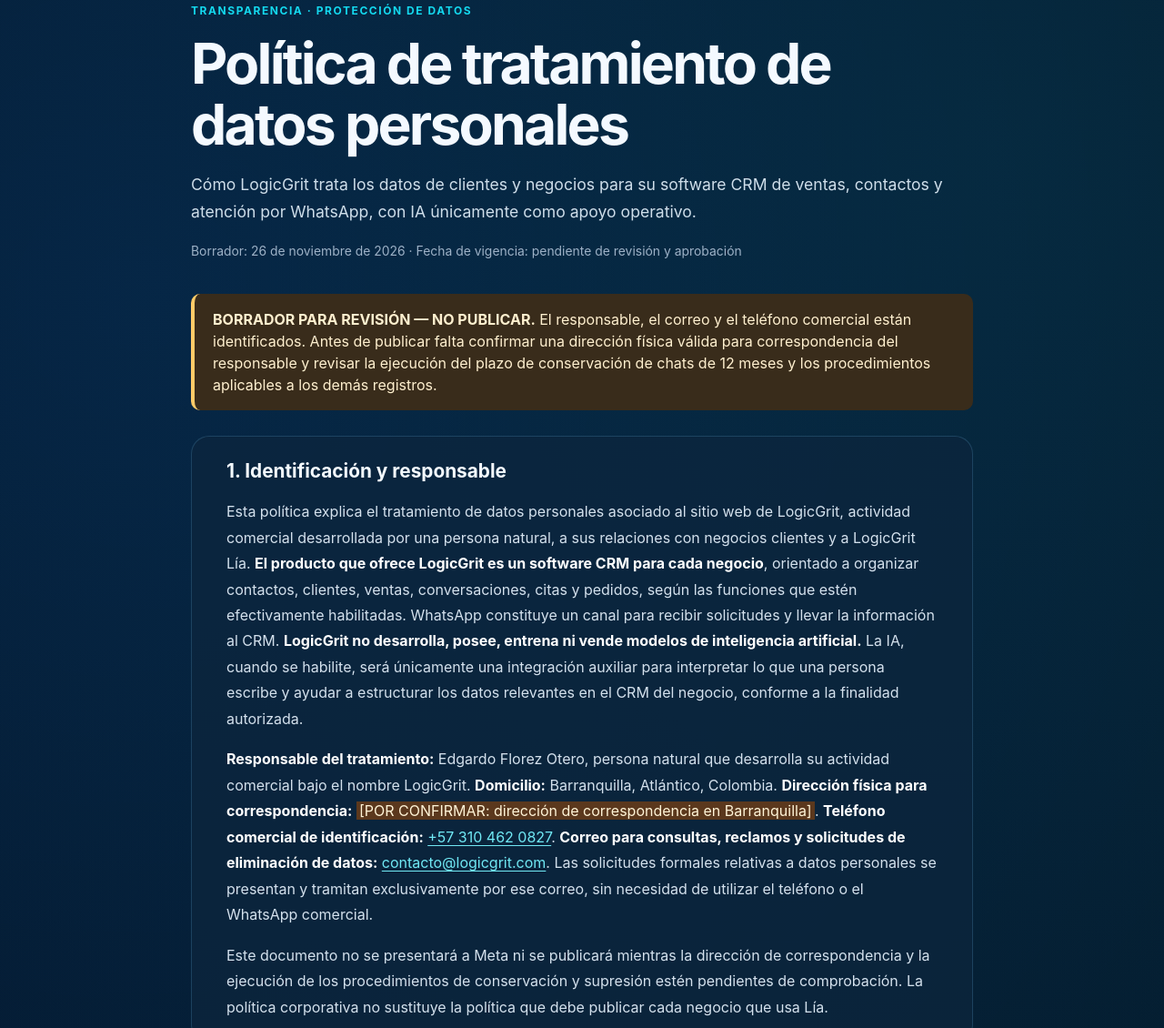
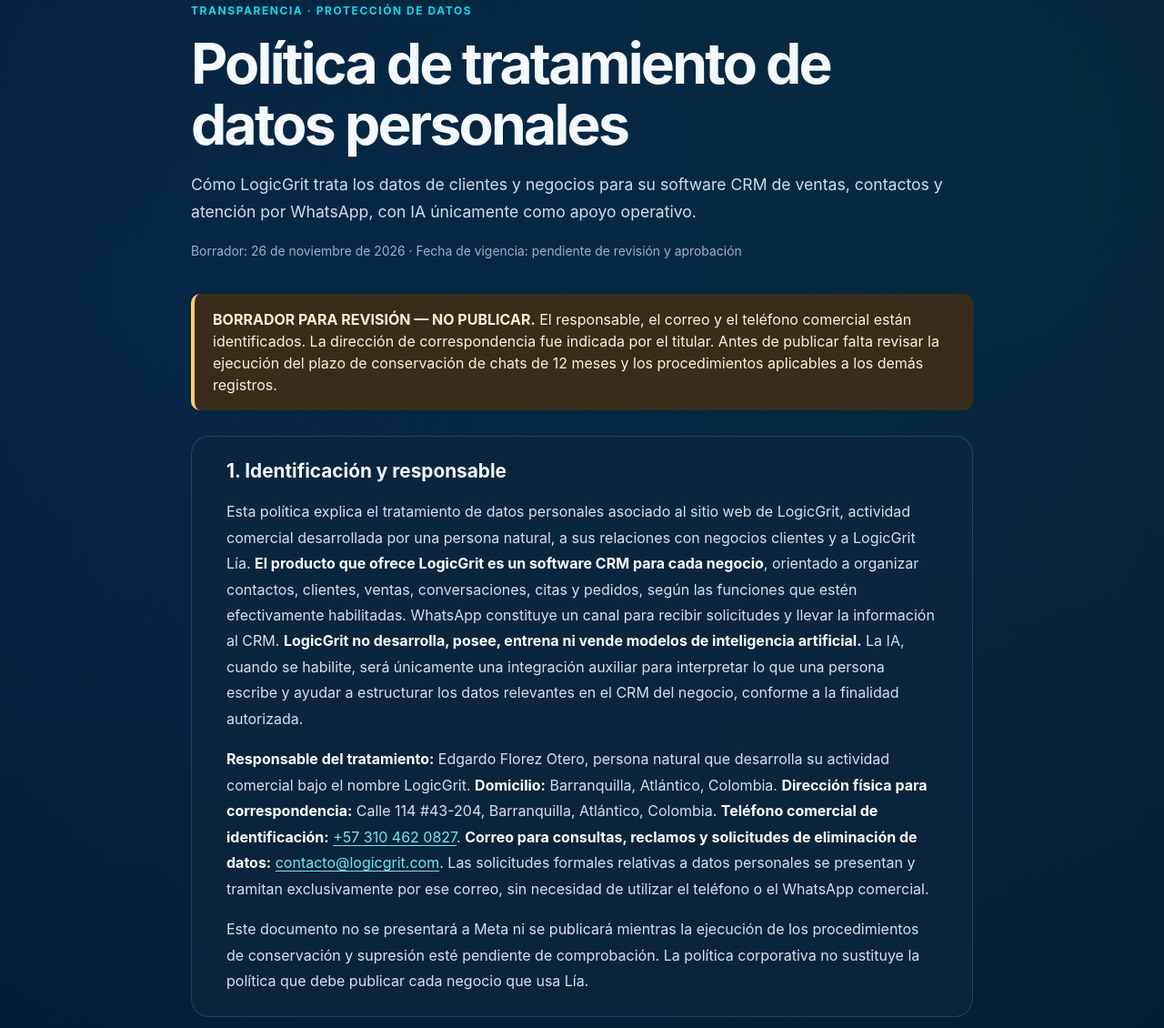
Before and after one commit to edgardodev/logicgrit-web, a plain HTML site: page politica-de-privacidad/index.html in a window 1280 px wide. Shown: the part 142-1272 px from the top of the page at 91% size. Drawn offline with Linux system fonts and the light colour scheme.

Commit message:
docs(legal): registrar dirección de correspondencia indicada por titular

```diff
--- a/politica-de-privacidad/index.html
+++ b/politica-de-privacidad/index.html
@@ -22,11 +22,11 @@
 <div class="legal-hero"><div class="legal-kicker">Transparencia · Protección de datos</div>
 <h1>Política de tratamiento de datos personales</h1><p class="lead">Cómo LogicGrit trata los datos de clientes y negocios para su software CRM de ventas, contactos y atención por WhatsApp, con IA únicamente como apoyo operativo.</p>
 <p class="legal-meta">Borrador: 26 de noviembre de 2026 · Fecha de vigencia: pendiente de revisión y aprobación</p></div>
-<aside class="legal-draft" role="note"><strong>BORRADOR PARA REVISIÓN — NO PUBLICAR.</strong> El responsable, el correo y el teléfono comercial están identificados. Antes de publicar falta confirmar una dirección física válida para correspondencia del responsable y revisar la ejecución del plazo de conservación de chats de 12 meses y los procedimientos aplicables a los demás registros.</aside>
+<aside class="legal-draft" role="note"><strong>BORRADOR PARA REVISIÓN — NO PUBLICAR.</strong> El responsable, el correo y el teléfono comercial están identificados. La dirección de correspondencia fue indicada por el titular. Antes de publicar falta revisar la ejecución del plazo de conservación de chats de 12 meses y los procedimientos aplicables a los demás registros.</aside>
 <article class="legal-article"><section class="legal-section" id="seccion-1"><h2>1. Identificación y responsable</h2>
 <p>Esta política explica el tratamiento de datos personales asociado al sitio web de LogicGrit, actividad comercial desarrollada por una persona natural, a sus relaciones con negocios clientes y a LogicGrit Lía. <strong>El producto que ofrece LogicGrit es un software CRM para cada negocio</strong>, orientado a organizar contactos, clientes, ventas, conversaciones, citas y pedidos, según las funciones que estén efectivamente habilitadas. WhatsApp constituye un canal para recibir solicitudes y llevar la información al CRM. <strong>LogicGrit no desarrolla, posee, entrena ni vende modelos de inteligencia artificial.</strong> La IA, cuando se habilite, será únicamente una integración auxiliar para interpretar lo que una persona escribe y ayudar a estructurar los datos relevantes en el CRM del negocio, conforme a la finalidad autorizada.</p>
-<p><strong>Responsable del tratamiento:</strong> Edgardo Florez Otero, persona natural que desarrolla su actividad comercial bajo el nombre LogicGrit. <strong>Domicilio:</strong> Barranquilla, Atlántico, Colombia. <strong>Dirección física para correspondencia:</strong> <mark>[POR CONFIRMAR: dirección de correspondencia en Barranquilla]</mark>. <strong>Teléfono comercial de identificación:</strong> <a href="tel:+573104620827">+57 310 462 0827</a>. <strong>Correo para consultas, reclamos y solicitudes de eliminación de datos:</strong> <a href="mailto:contacto@logicgrit.com">contacto@logicgrit.com</a>. Las solicitudes formales relativas a datos personales se presentan y tramitan exclusivamente por ese correo, sin necesidad de utilizar el teléfono o el WhatsApp comercial.</p>
-<p>Este documento no se presentará a Meta ni se publicará mientras la dirección de correspondencia y la ejecución de los procedimientos de conservación y supresión estén pendientes de comprobación. La política corporativa no sustituye la política que debe publicar cada negocio que usa Lía.</p></section>
+<p><strong>Responsable del tratamiento:</strong> Edgardo Florez Otero, persona natural que desarrolla su actividad comercial bajo el nombre LogicGrit. <strong>Domicilio:</strong> Barranquilla, Atlántico, Colombia. <strong>Dirección física para correspondencia:</strong> Calle 114 #43-204, Barranquilla, Atlántico, Colombia. <strong>Teléfono comercial de identificación:</strong> <a href="tel:+573104620827">+57 310 462 0827</a>. <strong>Correo para consultas, reclamos y solicitudes de eliminación de datos:</strong> <a href="mailto:contacto@logicgrit.com">contacto@logicgrit.com</a>. Las solicitudes formales relativas a datos personales se presentan y tramitan exclusivamente por ese correo, sin necesidad de utilizar el teléfono o el WhatsApp comercial.</p>
+<p>Este documento no se presentará a Meta ni se publicará mientras la ejecución de los procedimientos de conservación y supresión esté pendiente de comprobación. La política corporativa no sustituye la política que debe publicar cada negocio que usa Lía.</p></section>
 <section class="legal-section" id="seccion-2"><h2>2. Ámbito y responsabilidades</h2>
 <p>Cuando una persona visita nuestro sitio web, solicita información sobre LogicGrit o contrata Lía, LogicGrit determina las finalidades del tratamiento de esos datos y actúa, según el caso, como <strong>responsable</strong>.</p>
 <p>Cuando un negocio utiliza Lía para responder a sus propios clientes, <strong>ese negocio es, por regla general, el responsable</strong> de las finalidades, avisos y autorizaciones de sus contactos. LogicGrit proporciona la infraestructura y trata los mensajes siguiendo las instrucciones del negocio como <strong>encargado</strong>, sin asumir para sí la propiedad o el uso comercial de las conversaciones. Cada negocio debe publicar y mantener su propia política y aviso de privacidad antes de activar la atención.</p>
```
